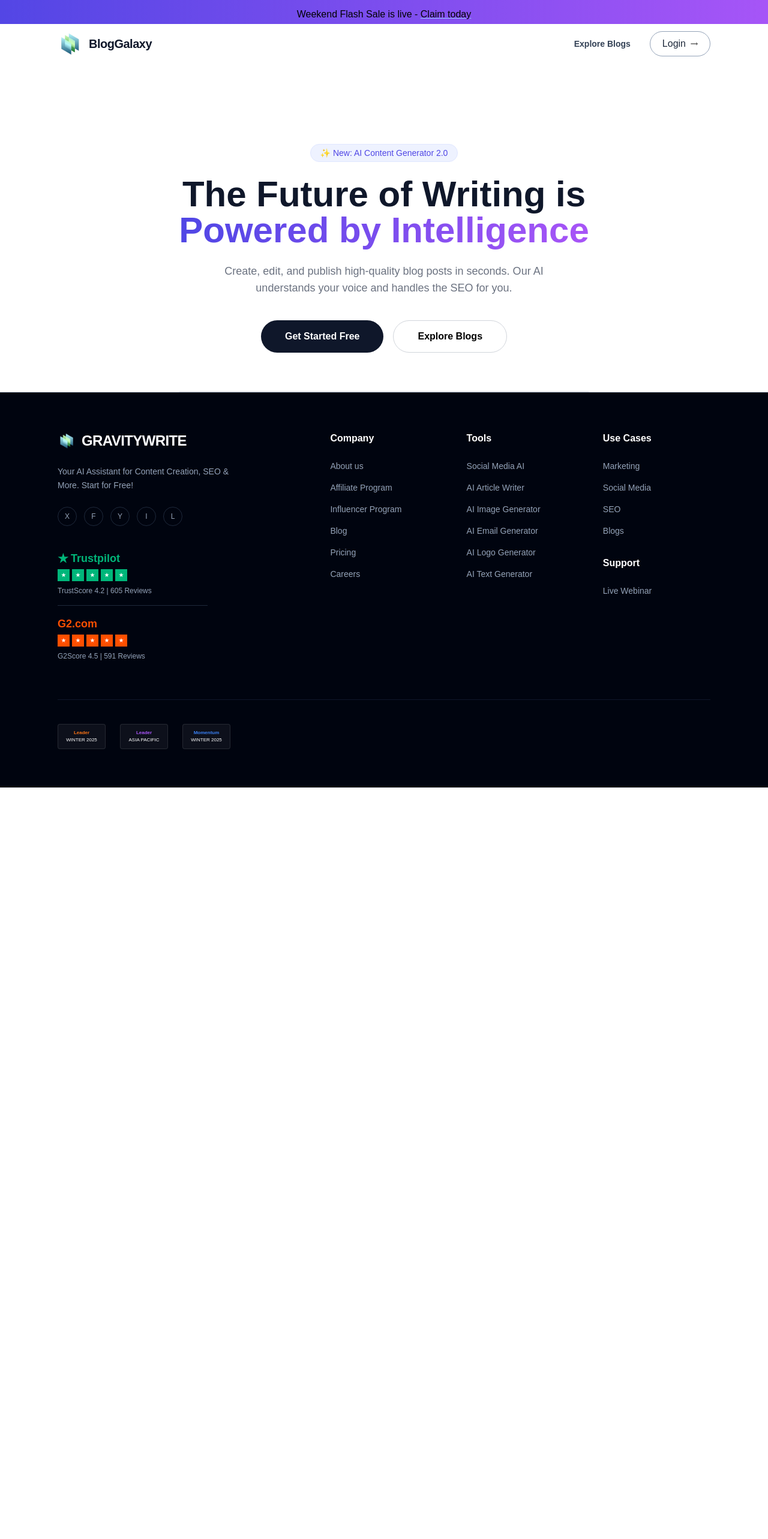
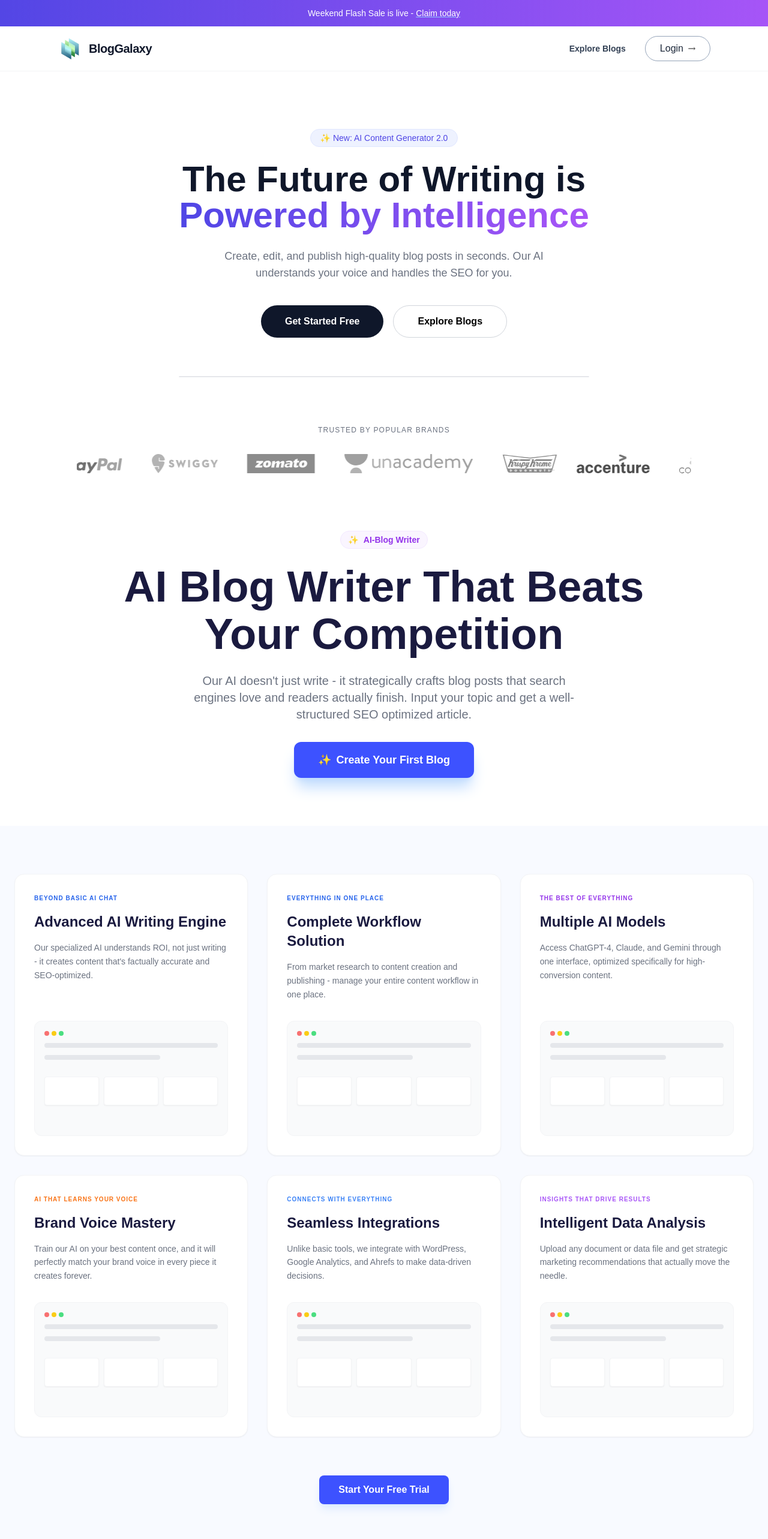
Before and after one commit to PRATIK-RAKTATE/blog-galaxy, a React (Vite) app in the folder client/: page / in a window 1280 px wide. Shown: the top 2566 px of the page at 60% size. Before the commit the page ends 1313 px from the top, so only its background shows below. Built offline with nearby package versions, Linux system fonts and the light colour scheme.

Commit message:
feat: features and main content

```diff
--- /dev/null
+++ b/client/src/components/Feature.jsx
@@ -0,0 +1,96 @@
+import React from 'react';
+
+const Features = () => {
+  const featureData = [
+    {
+      badge: "BEYOND BASIC AI CHAT",
+      title: "Advanced AI Writing Engine",
+      desc: "Our specialized AI understands ROI, not just writing - it creates content that's factually accurate and SEO-optimized.",
+      color: "text-blue-600",
+    },
+    {
+      badge: "EVERYTHING IN ONE PLACE",
+      title: "Complete Workflow Solution",
+      desc: "From market research to content creation and publishing - manage your entire content workflow in one place.",
+      color: "text-blue-600",
+    },
+    {
+      badge: "THE BEST OF EVERYTHING",
+      title: "Multiple AI Models",
+      desc: "Access ChatGPT-4, Claude, and Gemini through one interface, optimized specifically for high-conversion content.",
+      color: "text-purple-600",
+    },
+    {
+      badge: "AI THAT LEARNS YOUR VOICE",
+      title: "Brand Voice Mastery",
+      desc: "Train our AI on your best content once, and it will perfectly match your brand voice in every piece it creates forever.",
+      color: "text-orange-500",
+    },
+    {
+      badge: "CONNECTS WITH EVERYTHING",
+      title: "Seamless Integrations",
+      desc: "Unlike basic tools, we integrate with WordPress, Google Analytics, and Ahrefs to make data-driven decisions.",
+      color: "text-blue-500",
+    },
+    {
+      badge: "INSIGHTS THAT DRIVE RESULTS",
+      title: "Intelligent Data Analysis",
+      desc: "Upload any document or data file and get strategic marketing recommendations that actually move the needle.",
+      color: "text-purple-500",
+    }
+  ];
+
+  return (
+    <div className="bg-[#F8FAFF] py-20 px-6">
+      <div className="max-w-7xl mx-auto">
+
+        {/* Grid Layout */}
+        <div className="grid grid-cols-1 md:grid-cols-2 lg:grid-cols-3 gap-8">
+          {featureData.map((item, index) => (
+            <div key={index} className="bg-white rounded-2xl p-8 shadow-sm border border-gray-100 flex flex-col hover:shadow-md transition-shadow">
+
+              {/* Badge */}
+              <span className={`text-[10px] font-bold tracking-widest uppercase mb-4 ${item.color}`}>
+                {item.badge}
+              </span>
+
+              {/* Text Content */}
+              <h3 className="text-2xl font-bold text-[#1A1A3F] mb-4">
+                {item.title}
+              </h3>
+              <p className="text-gray-500 text-sm leading-relaxed mb-8">
+                {item.desc}
+              </p>
+
+              {/* UI Mockup Placeholder */}
+              <div className="mt-auto bg-gray-50 rounded-xl border border-gray-100 p-4 h-48 flex flex-col gap-3">
+                <div className="flex gap-1">
+                  <div className="w-2 h-2 rounded-full bg-red-400"></div>
+                  <div className="w-2 h-2 rounded-full bg-yellow-400"></div>
+                  <div className="w-2 h-2 rounded-full bg-green-400"></div>
+                </div>
+                <div className="w-full h-2 bg-gray-200 rounded-full"></div>
+                <div className="w-2/3 h-2 bg-gray-200 rounded-full"></div>
+                <div className="grid grid-cols-3 gap-2 mt-4">
+                    <div className="h-12 bg-white rounded border border-gray-100 shadow-sm"></div>
+                    <div className="h-12 bg-white rounded border border-gray-100 shadow-sm"></div>
+                    <div className="h-12 bg-white rounded border border-gray-100 shadow-sm"></div>
+                </div>
+              </div>
+
+            </div>
+          ))}
+        </div>
+
+        {/* Bottom Button */}
+        <div className="flex justify-center mt-16">
+            <button className="bg-[#3D52FF] text-white px-8 py-3 rounded-lg font-semibold hover:bg-blue-700 transition-colors shadow-lg shadow-blue-100">
+                Start Your Free Trial
+            </button>
+        </div>
+      </div>
+    </div>
+  );
+};
+
+export default Features;
--- a/client/src/components/Main.jsx
+++ b/client/src/components/Main.jsx
@@ -1,14 +1,59 @@
-import React from 'react'
+import React from 'react';
+import { assets } from '../assets/assets';
 
 const Main = () => {
+  const logos = [
+    assets.accenture, assets.comcast, assets.paypal,
+    assets.swiggy, assets.zomato, assets.unacademy, assets.hreme
+  ];
+
   return (
-    <>
-        <p>Trusted by popular brands</p>
-        <div className=''>
+    <div className="flex flex-col items-center justify-center bg-white py-10 md:py-20 px-4 overflow-x-hidden">
 
+      {/* --- Logo Slider Section --- */}
+      <p className="text-center mb-6 md:mb-8 text-gray-500 font-medium uppercase tracking-widest text-[10px] md:text-xs">
+        Trusted by popular brands
+      </p>
+
+      <div className="flex overflow-hidden w-full max-w-5xl mb-16 md:mb-24">
+        <div className="flex animate-loop-scroll min-w-full shrink-0 items-center justify-around gap-8 md:gap-12 px-4">
+          {logos.map((logo, index) => (
+            <img key={index} src={logo} alt="logo" className="h-5 md:h-8 grayscale opacity-70 hover:grayscale-0 hover:opacity-100 transition-all max-w-none" />
+          ))}
         </div>
-    </>
-  )
-}
+        <div className="flex animate-loop-scroll min-w-full shrink-0 items-center justify-around gap-8 md:gap-12 px-4" aria-hidden="true">
+          {logos.map((logo, index) => (
+            <img key={index} src={logo} alt="logo" className="h-5 md:h-8 grayscale opacity-70 hover:grayscale-0 hover:opacity-100 transition-all max-w-none" />
+          ))}
+        </div>
+      </div>
 
-export default Main
+      {/* --- Hero Content Section --- */}
+      <div className="text-center max-w-4xl mx-auto flex flex-col items-center">
+        {/* Badge */}
+        <div className="inline-flex items-center gap-2 px-3 py-1 rounded-full border border-purple-100 bg-purple-50 text-purple-600 text-[10px] md:text-sm font-semibold mb-6">
+          <span>✨</span> AI-Blog Writer
+        </div>
+
+        {/* Main Title - Fixed for Mobile */}
+        <h1 className="text-3xl sm:text-5xl md:text-7xl font-extrabold text-[#1A1A3F] leading-tight md:leading-[1.1] mb-6 max-w-[90vw] md:max-w-none">
+          AI Blog Writer That Beats
+          <span className="block md:inline"> Your Competition</span>
+        </h1>
+
+        {/* Description */}
+        <p className="text-gray-500 text-sm md:text-xl leading-relaxed max-w-2xl mb-8 px-2">
+          Our AI doesn't just write - it strategically crafts blog posts that search engines love and readers actually finish.
+          Input your topic and get a well-structured SEO optimized article.
+        </p>
+
+        {/* Call to Action Button */}
+        <button className="w-full sm:w-auto bg-[#3D52FF] hover:bg-[#3245E6] text-white px-10 py-4 rounded-xl font-bold text-sm md:text-lg flex items-center justify-center gap-2 transition-all shadow-xl shadow-blue-200 active:scale-95">
+          <span>✨</span> Create Your First Blog
+        </button>
+      </div>
+    </div>
+  );
+};
+
+export default Main;
--- a/client/src/components/Navbar.jsx
+++ b/client/src/components/Navbar.jsx
@@ -1,64 +1,62 @@
-import React from 'react';
+import React, { useState } from 'react';
 import { assets } from '../assets/assets';
 
 const Navbar = () => {
+  const [isMenuOpen, setIsMenuOpen] = useState(false);
+
   return (
-    <>
-      {/* Top announcement banner */}
-      <div className="sticky top-0 text-center  w-screen bg-[#A154F6] text-black text-center py-3 font-medium bg-gradient-to-r from-[#5346E5] to-[#A655F7]">
-        Weekend Flash Sale is live - <a className='underline decoration-blue-300' href="https://www.blog-galaxy.netlify.app">Claim today</a>
+    <div className="w-full">
+      {/* 1. TOP BANNER - Responsive Font & Centering */}
+      <div className="w-full bg-gradient-to-r from-[#5346E5] to-[#A655F7] text-white py-3 px-4 text-center text-xs sm:text-sm font-medium">
+        Weekend Flash Sale is live - <a className='underline decoration-blue-300' href="#">Claim today</a>
       </div>
 
-      {/* Main navbar */}
+      {/* 2. MAIN NAV - Relative on mobile, Fixed on scroll if you prefer */}
       <nav
-        className="fixed top-[40px] w-full flex justify-between items-center
-                   px-4 py-3 sm:px-24 bg-white z-50"
-        aria-label="Primary"
-        role="navigation"
+        className="w-full flex justify-between items-center px-6 md:px-24 py-4 bg-white/80 backdrop-blur-md border-b border-gray-100 z-50 sticky top-0"
       >
-        {/* Logo */}
-        <a href="/" className="flex items-center gap-2" aria-label="Blog Galaxy home">
-          <img
-            src={assets.logo}
-            width={44}
-            height={44}
-            alt="Blog Galaxy logo"
-            className="select-none"
-          />
-          <h1 className="text-xl font-bold tracking-tight text-slate-900">
+        {/* Logo Section */}
+        <a href="/" className="flex items-center gap-2">
+          <img src={assets.logo} className="w-8 sm:w-11" alt="logo" />
+          <h1 className="text-lg sm:text-xl font-bold tracking-tight text-slate-900">
             BlogGalaxy
           </h1>
         </a>
 
-        {/* Actions */}
-        <div className="flex items-center gap-4">
-          <a
-            href="/explore"
-            className="text-sm px-4 py-2 rounded-full font-semibold
-                       text-slate-700 hover:bg-slate-100 transition"
-          >
+        {/* DESKTOP MENU - Hidden on Mobile (md:flex) */}
+        <div className="hidden md:flex items-center gap-8">
+          <a href="/explore" className="text-sm font-semibold text-slate-700 hover:text-blue-600 transition">
             Explore Blogs
           </a>
-
-          <a
-            href="/login"
-            className="flex items-center gap-2 border border-slate-400
-                       rounded-full px-5 py-2 text-slate-800
-                       hover:bg-slate-100 transition"
-          >
+          <a href="/login" className="flex items-center gap-2 border border-slate-400 rounded-full px-6 py-2 text-slate-800 hover:bg-slate-50 transition">
             Login
-            <img
-              src={assets.arrow_icon}
-              className="w-3"
-              alt="arrow icon"
-            />
+            <img src={assets.arrow_icon} className="w-3" alt="" />
           </a>
         </div>
+
+        {/* MOBILE MENU BUTTON - Hidden on Desktop (md:hidden) */}
+        <button
+          onClick={() => setIsMenuOpen(!isMenuOpen)}
+          className="md:hidden p-2 text-slate-900 focus:outline-none"
+        >
+          {/* Animated Hamburger Icon */}
+          <div className="w-6 h-5 flex flex-col justify-between">
+            <span className={`h-0.5 w-full bg-black transition-all ${isMenuOpen ? 'rotate-45 translate-y-2' : ''}`}></span>
+            <span className={`h-0.5 w-full bg-black transition-all ${isMenuOpen ? 'opacity-0' : ''}`}></span>
+            <span className={`h-0.5 w-full bg-black transition-all ${isMenuOpen ? '-rotate-45 -translate-y-2' : ''}`}></span>
+          </div>
+        </button>
+
+        {/* MOBILE OVERLAY - Slides down when button clicked */}
+        <div className={`
+          absolute top-full left-0 w-full bg-white border-b shadow-xl flex flex-col p-6 gap-4 transition-all duration-300 md:hidden
+          ${isMenuOpen ? 'opacity-100 visible translate-y-0' : 'opacity-0 invisible -translate-y-4'}
+        `}>
+          <a href="/explore" className="text-lg font-medium py-2 border-b">Explore Blogs</a>
+          <a href="/login" className="text-lg font-medium py-2 text-blue-600">Login</a>
+        </div>
       </nav>
-
-      {/* Spacer to prevent content jump due to fixed navbar */}
-      <div className="h-[96px]" />
-    </>
+    </div>
   );
 };
 
--- a/client/src/pages/Home.jsx
+++ b/client/src/pages/Home.jsx
@@ -2,12 +2,16 @@
 import Navbar from '../components/Navbar'
 import Header from '../components/Header'
 import Footer from '../components/Footer'
+import Main from '../components/Main'
+import Features from '../components/Feature'
 
 const Home = () => {
   return (
     <div className="relative min-h-screen flex flex-col items-center justify-start">
       <Navbar />
       <Header />
+      <Main />
+      <Features />
       <Footer />
     </div>
   )
--- a/client/tailwind.config.js
+++ b/client/tailwind.config.js
@@ -5,7 +5,17 @@
     "./src/**/*.{js,ts,jsx,tsx}",
   ],
   theme: {
-    extend: {},
+    extend: {
+      animation: {
+        'loop-scroll': 'loop-scroll 20s linear infinite',
+      },
+      keyframes: {
+        'loop-scroll': {
+          from: { transform: 'translateX(0)' },
+          to: { transform: 'translateX(-100%)' },
+        }
+      }
+    },
   },
   plugins: [],
 }
```
Also changed, not shown: client/src/assets/assets.js (+15 -1 lines).
